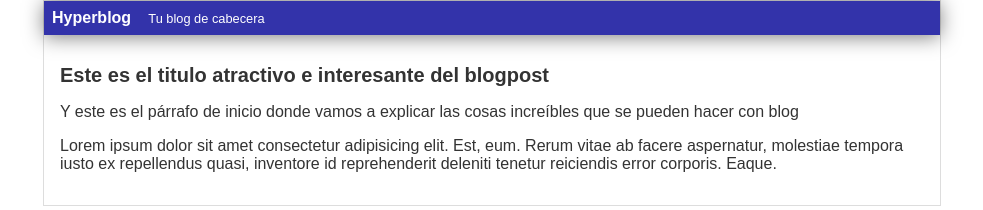
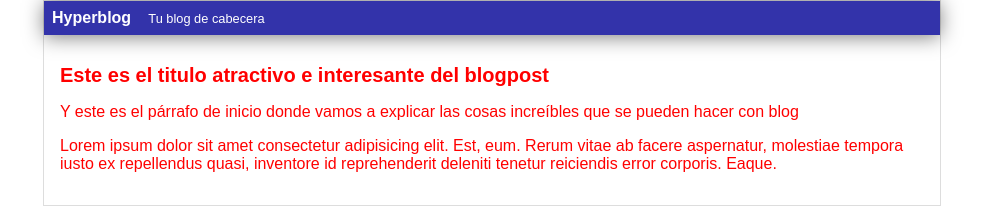
Before and after one commit to diego-aaa-uis/hyperblog, a plain HTML site: page blogpost.html in a window 1280 px wide. Shown: the whole page, without its empty margins (148-1131 px from the left). Drawn offline with Linux system fonts and the light colour scheme.

Commit message:
Modifiqué la cabecera y el color del texto

```diff
--- a/CSS/estilos.css
+++ b/CSS/estilos.css
@@ -1,7 +1,6 @@
 body
 {
-    color: #333;
-<<<<<<< HEAD
+    color: red;
     text-align: left;
     font-family: 'Arial';
     font-size: 18 px;
```
